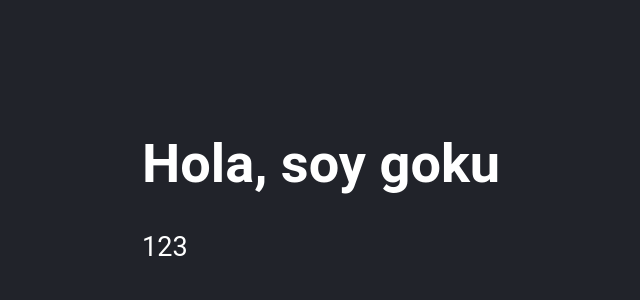
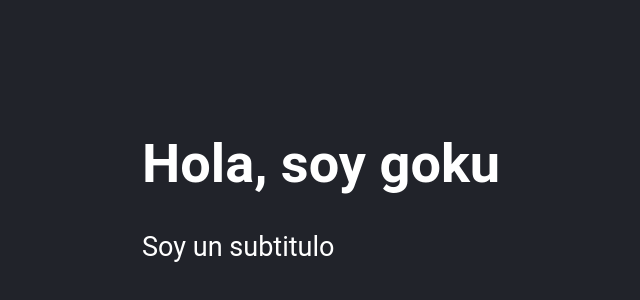
Before and after one commit to diegoxanderdx/curso-react, a React (Vite) app in the folder 03-counter-app-vite/: page / in a window 1280 px wide. Shown: the part 52-352 px from the top of the page, without its empty margins (6-646 px from the left). Built offline with nearby package versions, Linux system fonts and the light colour scheme.

Commit message:
default props

```diff
--- a/03-counter-app-vite/src/FirstApp.jsx
+++ b/03-counter-app-vite/src/FirstApp.jsx
@@ -13,9 +13,13 @@ export const FirstApp = ( { title, subTitle} ) => {
 
     //podemos mostrar el resultado o retorno de una funcion
   );
-};
+}
 
 FirstApp.propTypes = {
   title: PropTypes.string.isRequired,
   subTitle: PropTypes.number.isRequired
-};
+}
+
+FirstApp.defaultProps = {
+  subTitle: "Soy un subtitulo",
+}
--- a/03-counter-app-vite/src/main.jsx
+++ b/03-counter-app-vite/src/main.jsx
@@ -6,6 +6,6 @@ import './styles.css';
 
 ReactDOM.createRoot(document.getElementById('root')).render(
     <React.StrictMode>
-        <FirstApp title="Hola, soy goku" subTitle={ 123 } /> {/* aca podemos agregar los valores de las propiedades que recibe el componente, el subtitle en este caso es un valor diferenta a string */}
+        <FirstApp title="Hola, soy goku" /> {/* aca podemos agregar los valores de las propiedades que recibe el componente, el subtitle en este caso es un valor diferenta a string */}
     </React.StrictMode>
 );
```
